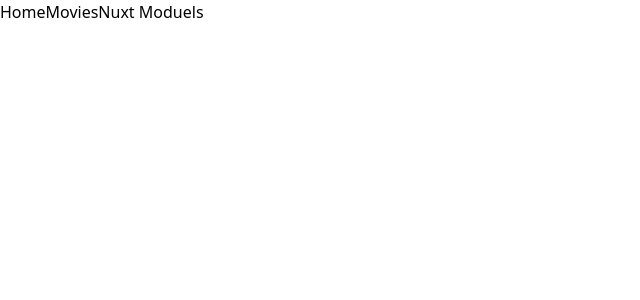
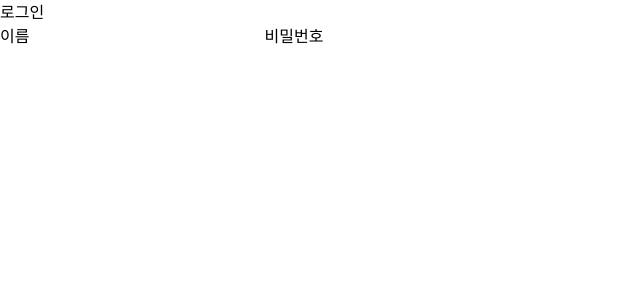
Before and after one commit to OpenYong/nuxt-3-fundamentals, a Nuxt app: page /login in a window 1280 px wide. Shown: the top 300 px of the page, without its empty margins (0-640 px from the left). Built offline with nearby package versions, Linux system fonts and the light colour scheme.

Commit message:
Create Flexible Custom Layouts

```diff
--- a/app.vue
+++ b/app.vue
@@ -14,11 +14,8 @@ useHead({
 
 <template>
   <div>
-    <nav>
-      <NuxtLink to="/">Home</NuxtLink>
-      <NuxtLink to="/movies">Movies</NuxtLink>
-      <NuxtLink to="https://nuxt.com/modules">Nuxt Moduels</NuxtLink>
-    </nav>
-    <NuxtPage />
+    <NuxtLayout>
+      <NuxtPage />
+    </NuxtLayout>
   </div>
 </template>
--- /dev/null
+++ b/layouts/default.vue
@@ -0,0 +1,8 @@
+<template>
+  <nav style="display: flex; gap: 1rem">
+    <NuxtLink to="/">Home</NuxtLink>
+    <NuxtLink to="/movies">Movies</NuxtLink>
+    <NuxtLink to="https://nuxt.com/modules">Nuxt Moduels</NuxtLink>
+  </nav>
+  <slot> </slot>
+</template>
--- /dev/null
+++ b/layouts/plain.vue
@@ -0,0 +1,3 @@
+<template>
+  <slot></slot>
+</template>
--- /dev/null
+++ b/pages/login.vue
@@ -0,0 +1,19 @@
+<script setup>
+definePageMeta({
+  layout: "plain",
+});
+</script>
+
+<template>
+  <form action="">
+    <h1>로그인</h1>
+    <label for="name"
+      >이름
+      <input type="text" name="name" id="name" />
+    </label>
+    <label for="password"
+      >비밀번호
+      <input type="password" name="password" id="password" />
+    </label>
+  </form>
+</template>
```
